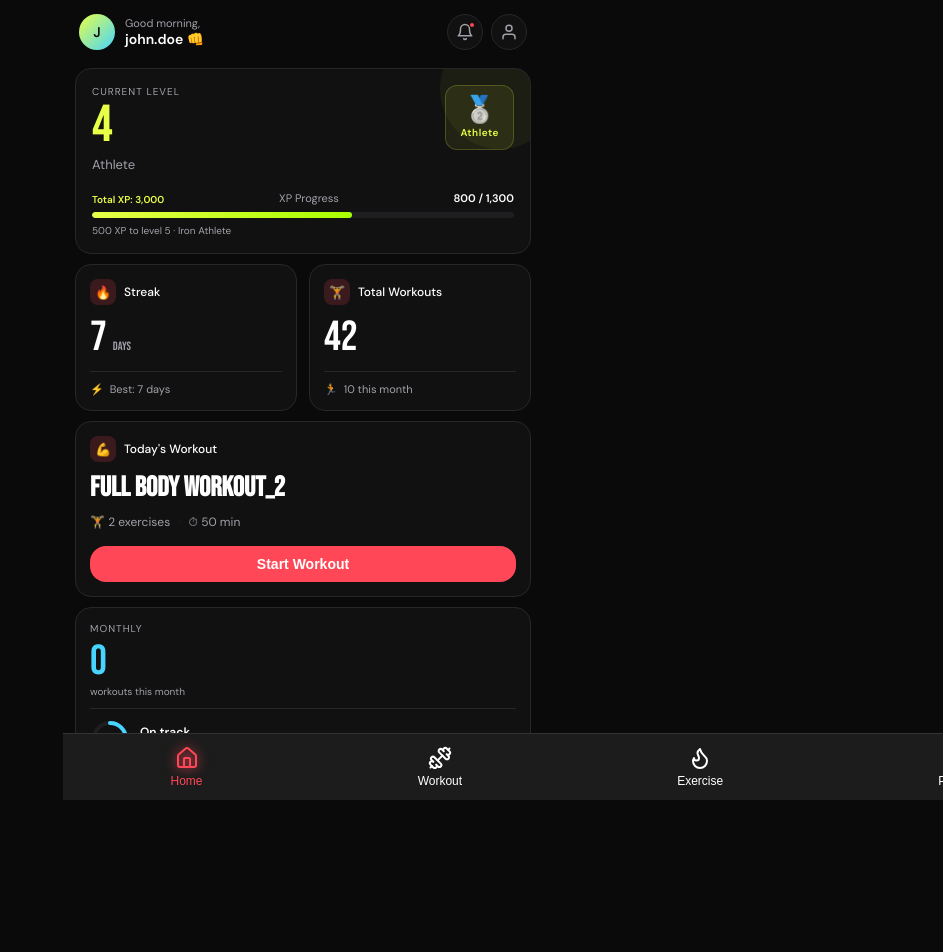
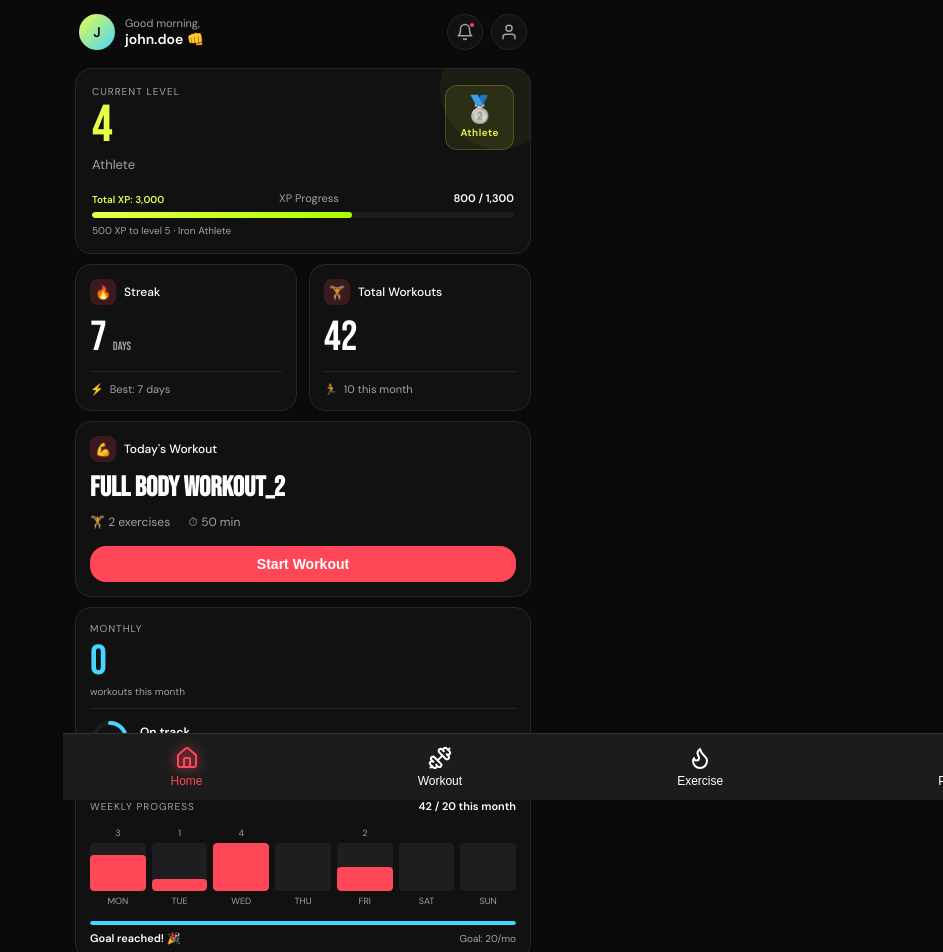
Before and after one commit to amanshakya99/IronTitan-App, a React (Vite) app: page /dashboard in a window 1280 px wide. Shown: the top 952 px of the page, without its empty margins (337-1280 px from the left). Before the commit the page ends 854 px from the top, so only its background shows below. Built offline with nearby package versions, Linux system fonts and the light colour scheme; no server answers.

Commit message:
Updated Dashboard with all Card

```diff
--- a/src/Pages/Dashboard.jsx
+++ b/src/Pages/Dashboard.jsx
@@ -7,6 +7,7 @@ import StreakCard from '../components/Dashboard/StreakCard'
 import TotalWorkoutsCard from '../components/Dashboard/TotalWorkout'
 import WorkoutsCard from '../components/dashboard/WorkoutsCard'
 import TodaysWorkoutCard from '../components/Dashboard/TodaysWorkoutCard'
+import WeeklyProgress from '../components/Dashboard/WeeklyProgress'
 
 export default function Dashboard() {
   return (
@@ -19,9 +20,9 @@ export default function Dashboard() {
           <StreakCard />
           <TotalWorkoutsCard />
         </div>
-
         <TodaysWorkoutCard />
         <WorkoutsCard />
+        <WeeklyProgress />
       </main>
       <BottomNav />
     </div>
```
